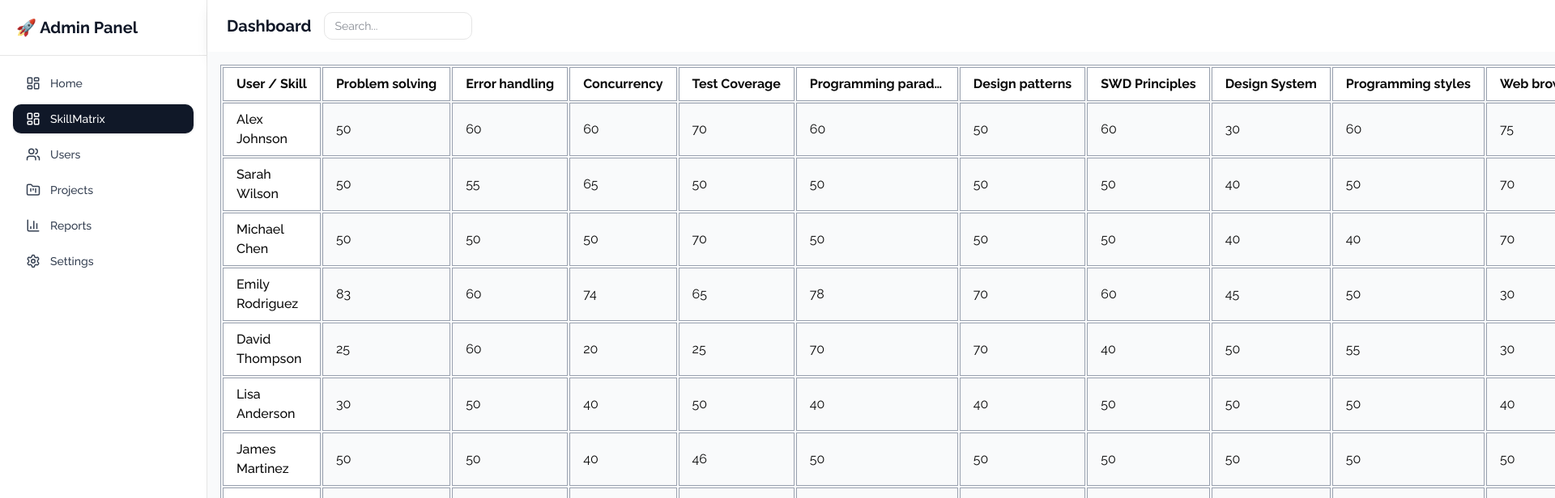
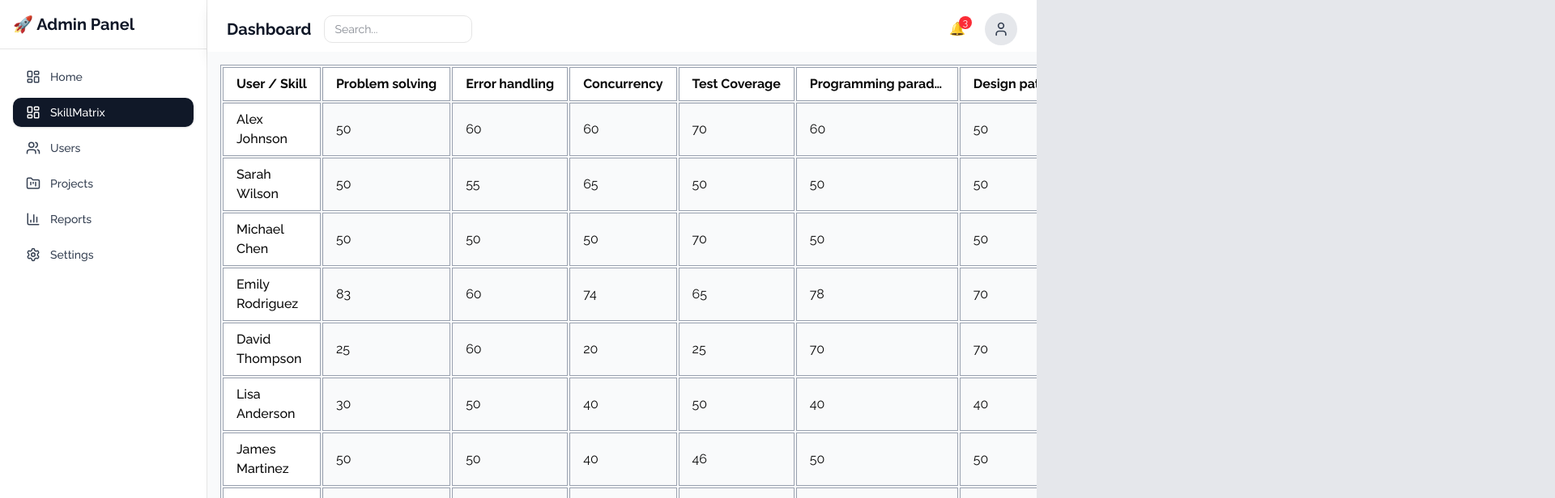
Before and after one commit to Gaurav-jha123/dep-incubation-mcp-docs, a React (Vite) app: page /dashboard in a window 1280 px wide. Shown: the top 616 px of the page at 81% size, 1920 px wide, since content can reach past the window. Built offline with nearby package versions, Linux system fonts and the light colour scheme; sample sign-in values are in the browser's storage.

Commit message:
layout issue fixes

```diff
--- a/src/App.css
+++ b/src/App.css
@@ -48,3 +48,15 @@ body {
 .read-the-docs {
   color: #888;
 }
+
+
+.main-wrapper {
+  display: flex;
+  overflow: auto;
+
+}
+
+.header-wrapper{
+  padding-top: 16px;
+ padding-bottom: 10px;
+}
--- a/src/layout/Header.tsx
+++ b/src/layout/Header.tsx
@@ -3,7 +3,7 @@ import React from "react";
 
 const Header: React.FC = () => {
   return (
-    <header className="w-full bg-white text-gray-900 px-6 py-3 flex items-center justify-between shadow-lg border-b">
+    <header className="header-wrapper w-full bg-white text-gray-900 px-6 py-3 flex items-center justify-between shadow-lg border-b">
 
       {/* Left Section */}
       <div className="flex items-center gap-4">
--- a/src/layout/Layout.tsx
+++ b/src/layout/Layout.tsx
@@ -17,7 +17,7 @@ const Layout: React.FC = () => {
         <Header />
       </div>
       {/* Main Content */}
-      <main className="col-start-2 row-start-2 p-4 bg-gray-50">
+      <main className="main-wrapper col-start-2 row-start-2 p-4 bg-gray-50">
         <Outlet />
       </main>
 
--- a/src/layout/Sidebar.tsx
+++ b/src/layout/Sidebar.tsx
@@ -26,7 +26,7 @@ const Sidebar: React.FC = () => {
   return (
     <aside className="w-64 bg-white border-r shadow-lg flex flex-col h-full">
       {/* Logo */}
-      <div className="p-5 border-b">
+      <div className="p-4 border-b">
         <h1 className="text-xl font-bold text-gray-900">🚀 Admin Panel</h1>
       </div>
 
```
